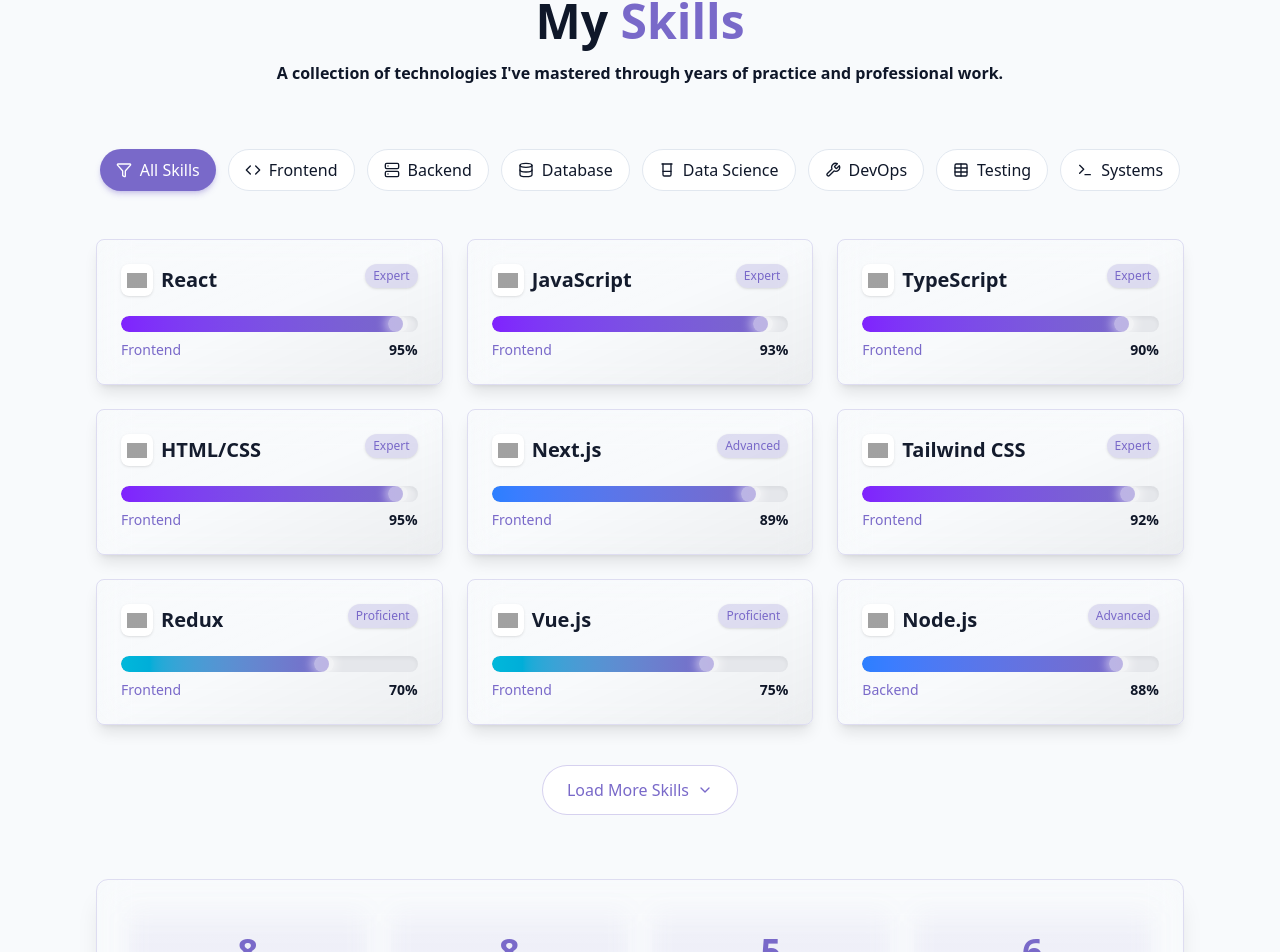
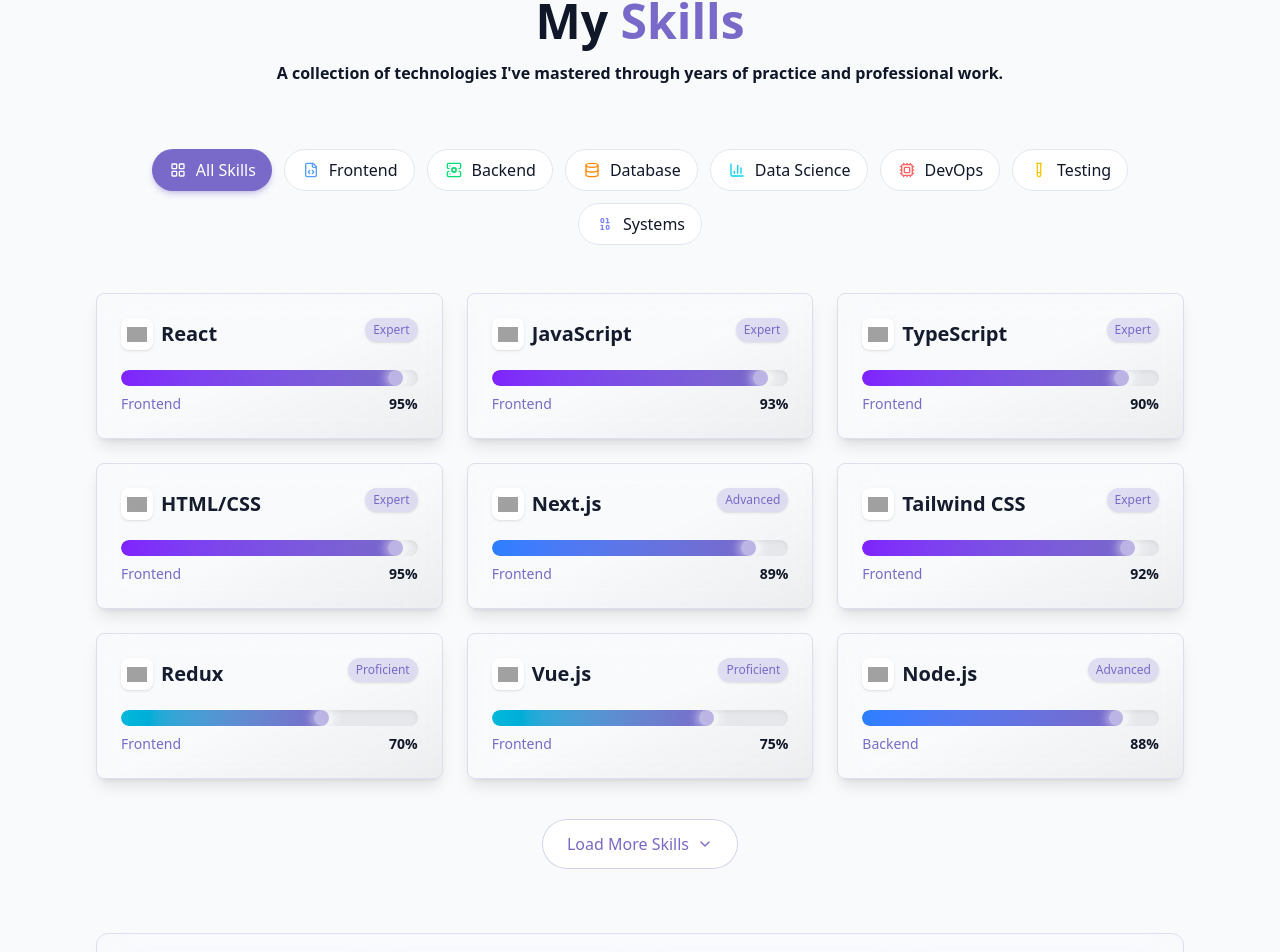
Before and after one commit to robert-nguyenn/personal-site, a React (Vite) app: page / in a window 1280 px wide. Shown: the part 1775-2727 px from the top of the page. Built offline with nearby package versions, Linux system fonts and the light colour scheme; grey boxes are pictures that could not be loaded.

Commit message:
style: Import additional icons and enhance category filters with improved visuals

```diff
--- a/src/components/SkillsSection.jsx
+++ b/src/components/SkillsSection.jsx
@@ -1,5 +1,16 @@
+// At the top of your file, import additional icons
 import React, { useState, useEffect } from "react";
-import { Code, Database, Wrench, Filter, Server, Table, Beaker, Terminal, ChevronDown } from "lucide-react";
+import {
+  LayoutGrid,
+  FileCode,
+  ServerCog,
+  Database,
+  BarChart3,
+  Cpu,
+  TestTube,
+  Binary,
+  ChevronDown
+} from "lucide-react";
 import { cn } from "../lib/utils";
 
 // Define the skills data with icon imports
@@ -157,121 +168,138 @@
             </p>
           </div>
 
-          {/* Category Filters */}
+          {/* Category Filters with improved icons */}
           <div className="flex flex-wrap justify-center gap-3 mb-12">
             <button
               onClick={() => setActiveCategory("all")}
               className={cn(
-                "px-4 py-2 rounded-full transition-all duration-300",
+                "px-4 py-2 rounded-full transition-all duration-300 hover:scale-105",
                 activeCategory === "all"
                   ? "bg-primary text-white shadow-md shadow-primary/30"
                   : "bg-card hover:bg-card/80 border border-border"
               )}
             >
               <span className="flex items-center gap-2">
-                <Filter className="h-4 w-4" />
+                <div className="flex items-center justify-center w-5 h-5">
+                  <LayoutGrid className={`w-4 h-4 ${activeCategory === "all" ? "text-white" : "text-purple-400"}`} strokeWidth={2} />
+                </div>
                 All Skills
               </span>
             </button>
             <button
               onClick={() => setActiveCategory("frontend")}
               className={cn(
-                "px-4 py-2 rounded-full transition-all duration-300",
+                "px-4 py-2 rounded-full transition-all duration-300 hover:scale-105",
                 activeCategory === "frontend"
                   ? "bg-primary text-white shadow-md shadow-primary/30"
                   : "bg-card hover:bg-card/80 border border-border"
               )}
             >
               <span className="flex items-center gap-2">
-                <Code className="h-4 w-4" />
+                <div className="flex items-center justify-center w-5 h-5">
+                  <FileCode className={`w-4 h-4 ${activeCategory === "frontend" ? "text-white" : "text-blue-400"}`} strokeWidth={2} />
+                </div>
                 Frontend
               </span>
             </button>
             <button
               onClick={() => setActiveCategory("backend")}
               className={cn(
-                "px-4 py-2 rounded-full transition-all duration-300",
+                "px-4 py-2 rounded-full transition-all duration-300 hover:scale-105",
                 activeCategory === "backend"
                   ? "bg-primary text-white shadow-md shadow-primary/30"
                   : "bg-card hover:bg-card/80 border border-border"
               )}
             >
               <span className="flex items-center gap-2">
-                <Server className="h-4 w-4" />
+                <div className="flex items-center justify-center w-5 h-5">
+                  <ServerCog className={`w-4 h-4 ${activeCategory === "backend" ? "text-white" : "text-green-400"}`} strokeWidth={2} />
+                </div>
                 Backend
               </span>
             </button>
             <button
               onClick={() => setActiveCategory("database")}
               className={cn(
-                "px-4 py-2 rounded-full transition-all duration-300",
+                "px-4 py-2 rounded-full transition-all duration-300 hover:scale-105",
                 activeCategory === "database"
                   ? "bg-primary text-white shadow-md shadow-primary/30"
                   : "bg-card hover:bg-card/80 border border-border"
               )}
             >
               <span className="flex items-center gap-2">
-                <Database className="h-4 w-4" />
+                <div className="flex items-center justify-center w-5 h-5">
+                  <Database className={`w-4 h-4 ${activeCategory === "database" ? "text-white" : "text-orange-400"}`} strokeWidth={2} />
+                </div>
                 Database
               </span>
             </button>
             <button
               onClick={() => setActiveCategory("datascience")}
               className={cn(
-                "px-4 py-2 rounded-full transition-all duration-300",
+                "px-4 py-2 rounded-full transition-all duration-300 hover:scale-105",
                 activeCategory === "datascience"
                   ? "bg-primary text-white shadow-md shadow-primary/30"
                   : "bg-card hover:bg-card/80 border border-border"
               )}
             >
               <span className="flex items-center gap-2">
-                <Beaker className="h-4 w-4" />
+                <div className="flex items-center justify-center w-5 h-5">
+                  <BarChart3 className={`w-4 h-4 ${activeCategory === "datascience" ? "text-white" : "text-cyan-400"}`} strokeWidth={2} />
+                </div>
                 Data Science
               </span>
             </button>
             <button
               onClick={() => setActiveCategory("devops")}
               className={cn(
-                "px-4 py-2 rounded-full transition-all duration-300",
+                "px-4 py-2 rounded-full transition-all duration-300 hover:scale-105",
                 activeCategory === "devops"
                   ? "bg-primary text-white shadow-md shadow-primary/30"
                   : "bg-card hover:bg-card/80 border border-border"
               )}
             >
               <span className="flex items-center gap-2">
-                <Wrench className="h-4 w-4" />
+                <div className="flex items-center justify-center w-5 h-5">
+                  <Cpu className={`w-4 h-4 ${activeCategory === "devops" ? "text-white" : "text-red-400"}`} strokeWidth={2} />
+                </div>
                 DevOps
               </span>
             </button>
             <button
               onClick={() => setActiveCategory("testing")}
               className={cn(
-                "px-4 py-2 rounded-full transition-all duration-300",
+                "px-4 py-2 rounded-full transition-all duration-300 hover:scale-105",
                 activeCategory === "testing"
                   ? "bg-primary text-white shadow-md shadow-primary/30"
                   : "bg-card hover:bg-card/80 border border-border"
               )}
             >
               <span className="flex items-center gap-2">
-                <Table className="h-4 w-4" />
+                <div className="flex items-center justify-center w-5 h-5">
+                  <TestTube className={`w-4 h-4 ${activeCategory === "testing" ? "text-white" : "text-yellow-400"}`} strokeWidth={2} />
+                </div>
                 Testing
               </span>
             </button>
             <button
               onClick={() => setActiveCategory("systems")}
               className={cn(
-                "px-4 py-2 rounded-full transition-all duration-300",
+                "px-4 py-2 rounded-full transition-all duration-300 hover:scale-105",
                 activeCategory === "systems"
                   ? "bg-primary text-white shadow-md shadow-primary/30"
                   : "bg-card hover:bg-card/80 border border-border"
               )}
             >
               <span className="flex items-center gap-2">
-                <Terminal className="h-4 w-4" />
+                <div className="flex items-center justify-center w-5 h-5">
+                  <Binary className={`w-4 h-4 ${activeCategory === "systems" ? "text-white" : "text-indigo-400"}`} strokeWidth={2} />
+                </div>
                 Systems
               </span>
             </button>
           </div>
+
 
           {/* Enhanced Skills Grid with improved visibility */}
           <div className="grid grid-cols-1 sm:grid-cols-2 lg:grid-cols-3 gap-6">
```
